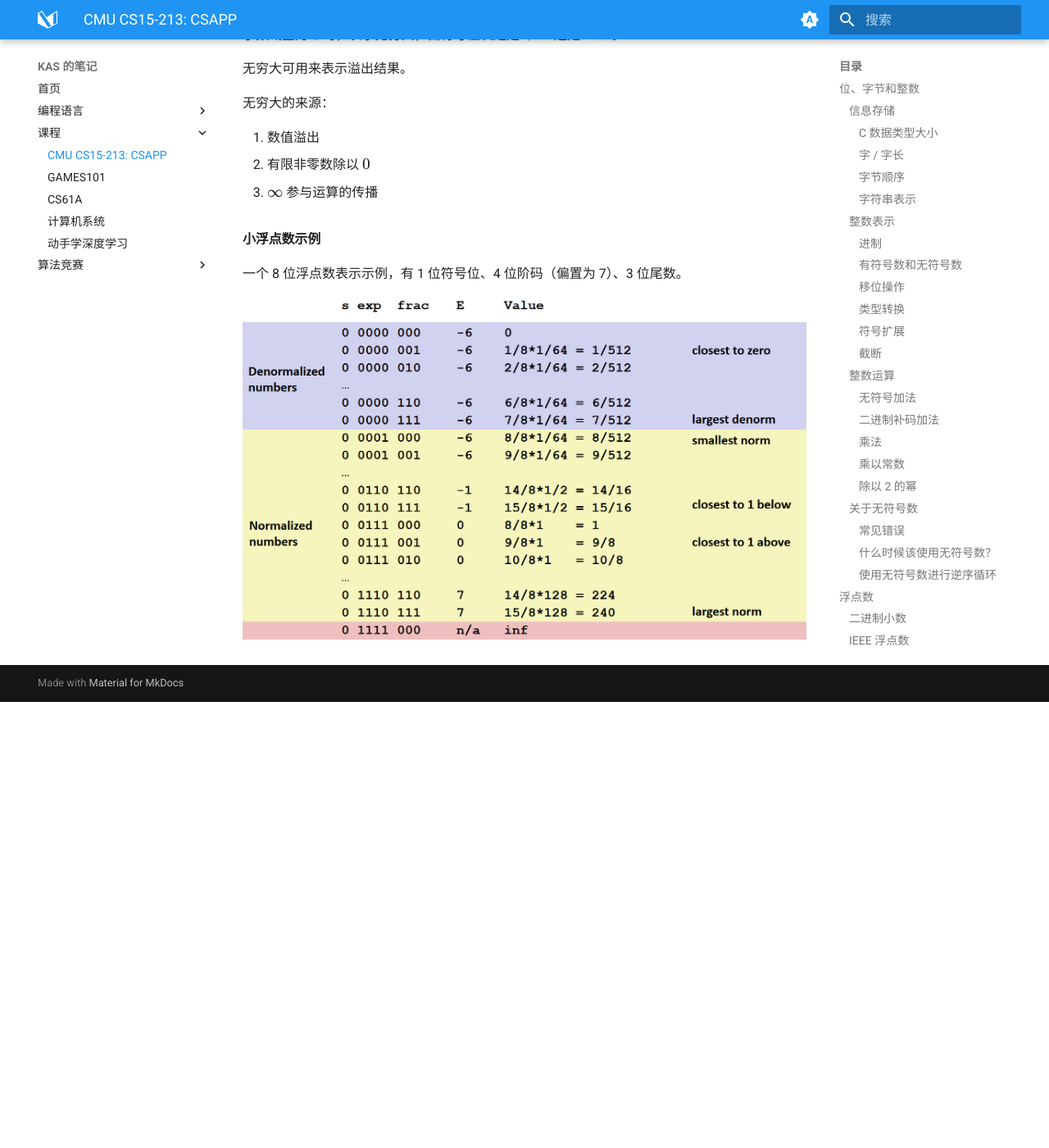
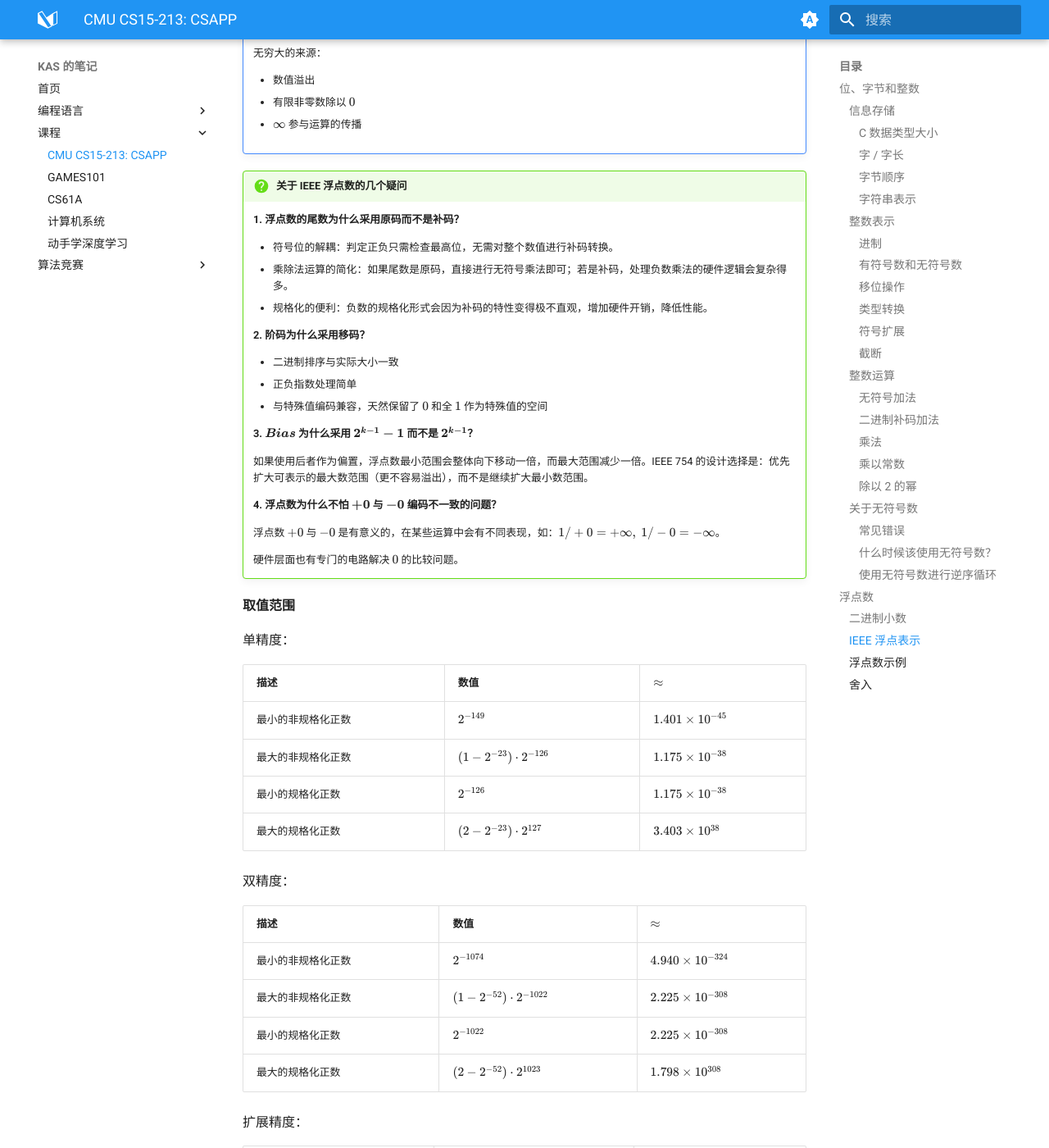
Before and after one commit to kas030/mkdocs-blog, an MkDocs documentation site: the page built from blog/docs/courses/cmu-cs15-213-csapp.md, in a window 1280 px wide and 1400 px high, scrolled down 11350 px. Shown: the whole window at 82% size. Built offline with MkDocs 1.6.1 and Material for MkDocs 9.7.7, drawn with Linux system fonts in a browser that asks for light colours; before the commit the page ends 12206 px from its top, so only the background shows below that; some of the changed text lies outside the part shown.

Commit message:
docs: update cmu cs15-213

```diff
--- a/blog/docs/courses/cmu-cs15-213-csapp.md
+++ b/blog/docs/courses/cmu-cs15-213-csapp.md
@@ -388,31 +390,117 @@
 
 判断条件：阶码全为 $1$。
 
-=== "无穷大"
+!!! note ""
 
-    小数域全为 $0$ 时，表示无穷大，由符号位决定是 $+\infty$ 还是 $-\infty$。
+    === "无穷大"
 
-    无穷大可用来表示溢出结果。
+        小数域全为 $0$ 时，表示无穷大，由符号位决定是 $+\infty$ 还是 $-\infty$。
 
-    无穷大的来源：
+        无穷大可用来表示溢出结果。
 
-    1. 数值溢出
-    2. 有限非零数除以 $0$
-    3. $\infty$ 参与运算的传播
+        无穷大的来源：
 
-=== "NaN"
+        -  数值溢出
+        -  有限非零数除以 $0$
+        -  $\infty$ 参与运算的传播
 
-    小数域**不**全为 $0$ 时，表示 NaN（Not a Number）。
+    === "NaN"
 
-    NaN 的来源：
+        小数域不全为 $0$ 时，表示 NaN（Not a Number）。
 
-    1. 不定型算术运算，如：$0/0$、$\infty-\infty$、$\infty/\infty$、$0\times\infty$
-    2. 函数输入超出定义域：如 `sqrt(-1)`、`log(-1)`
-    3. NaN 参与运算的传播
+        NaN 的来源：
 
-#### 小浮点数示例
+        - 不定型算术运算，如：$0/0$、$\infty-\infty$、$\infty/\infty$、$0\times\infty$
+        -  函数输入超出定义域：如 `sqrt(-1)`、`log(-1)`
+        -  NaN 参与运算的传播
+
+        比较：
+
+        - 任何与 NaN 的有序比较（`<, <=, >, >=, ==`）结果都为 `false`，NaN 不等于任何值，**包括它自身**
+        - 不等比较的结果始终是 `true`。如果 `x != x` 成立，则 `x` 一定是 NaN
+
+!!! question "关于 IEEE 浮点数的几个疑问"
+
+    **1. 浮点数的尾数为什么采用原码而不是补码？**
+
+    - 符号位的解耦：判定正负只需检查最高位，无需对整个数值进行补码转换。
+    - 乘除法运算的简化：如果尾数是原码，直接进行无符号乘法即可；若是补码，处理负数乘法的硬件逻辑会复杂得多。
+    - 规格化的便利：负数的规格化形式会因为补码的特性变得极不直观，增加硬件开销，降低性能。
+
+    **2. 阶码为什么采用移码？**
+
+    - 二进制排序与实际大小一致
+    - 正负指数处理简单
+    - 与特殊值编码兼容，天然保留了 $0$ 和全 $1$ 作为特殊值的空间
+
+    **3. $\boldsymbol{Bias}$ 为什么采用 $\boldsymbol{2^{k-1}-1}$ 而不是 $\boldsymbol{2^{k-1}}$？**
+
+    如果使用后者作为偏置，浮点数最小范围会整体向下移动一倍，而最大范围减少一倍。IEEE 754 的设计选择是：优先扩大可表示的最大数范围（更不容易溢出），而不是继续扩大最小数范围。
+
+    **4. 浮点数为什么不怕 $\boldsymbol{+0}$ 与 $\boldsymbol{-0}$ 编码不一致的问题？**
+
+    浮点数 $+0$ 与 $-0$ 是有意义的，在某些运算中会有不同表现，如：$1/+0=+\infty,\ 1/-0=-\infty$。
+
+    硬件层面也有专门的电路解决 $0$ 的比较问题。
+
+**取值范围**
+
+单精度：
+
+| 描述               | 数值                           | $\approx$               |
+| ------------------ | ------------------------------ | ----------------------- |
+| 最小的非规格化正数 | $2^{-149}$                     | $1.401 \times 10^{-45}$ |
+| 最大的非规格化正数 | $(1 - 2^{-23}) \cdot 2^{-126}$ | $1.175 \times 10^{-38}$ |
+| 最小的规格化正数   | $2^{-126}$                     | $1.175 \times 10^{-38}$ |
+| 最大的规格化正数   | $(2 - 2^{-23}) \cdot 2^{127}$  | $3.403 \times 10^{38}$  |
+
+双精度：
+
+| 描述               | 数值                            | $\approx$                |
+| ------------------ | ------------------------------- | ------------------------ |
+| 最小的非规格化正数 | $2^{-1074}$                     | $4.940 \times 10^{-324}$ |
+| 最大的非规格化正数 | $(1 - 2^{-52}) \cdot 2^{-1022}$ | $2.225 \times 10^{-308}$ |
+| 最小的规格化正数   | $2^{-1022}$                     | $2.225 \times 10^{-308}$ |
+| 最大的规格化正数   | $(2 - 2^{-52}) \cdot 2^{1023}$  | $1.798 \times 10^{308}$  |
+
+扩展精度：
+
+| 描述               | 数值                             | $\approx$                 |
+| ------------------ | -------------------------------- | ------------------------- |
+| 最小的非规格化正数 | $2^{-16494}$                     | $3.645 \times 10^{-4951}$ |
+| 最大的非规格化正数 | $(1 - 2^{-63}) \cdot 2^{-16382}$ | $3.362 \times 10^{-4932}$ |
+| 最小的规格化正数   | $2^{-16382}$                     | $3.362 \times 10^{-4932}$ |
+| 最大的规格化正数   | $(2 - 2^{-63}) \cdot 2^{16384}$  | $1.190 \times 10^{4932}$  |
+
+### 浮点数示例
+
+**编码示例**
 
 一个 8 位浮点数表示示例，有 1 位符号位、4 位阶码（偏置为 7）、3 位尾数。
 
 ![img](./cmu-cs15-213-csappp-assets/img/ieee-eg.png){ width="700" }
 {.center-img}
+
+**取值分布**
+
+一个 6 位浮点数表示，有 3 位阶码（偏置为 3）、2 位尾数。
+
+![img](./cmu-cs15-213-csappp-assets/img/ieee-distribution.png){ width="720" }
+{.center-img}
+
+局部放大：
+
+![img](./cmu-cs15-213-csappp-assets/img/ieee-distribution-close-up-view.png){ width="720" }
+{.center-img}
+
+可以观察到，可表示的数不是均匀分布的，越靠近原点处越稠密。
+
+**特殊性质**
+
+- 浮点数 $0$ 和整数 $0$ 的编码是相同的，所有位均为 $0$
+- 几乎可以使用与无符号数相同的比较方法，但：
+    - 需要比较符号位
+    - 需要考虑 $-0.0=+0.0$
+    - 需要考虑 NaN
+
+### 舍入
```
Also changed, not shown: other parts of blog/docs/courses/cmu-cs15-213-csapp.md (+15 -13 lines), blog/docs/courses/cmu-cs15-213-csappp-assets/img/ieee-distribution-close-up-view.png (added), blog/docs/courses/cmu-cs15-213-csappp-assets/img/ieee-distribution.png (added).
